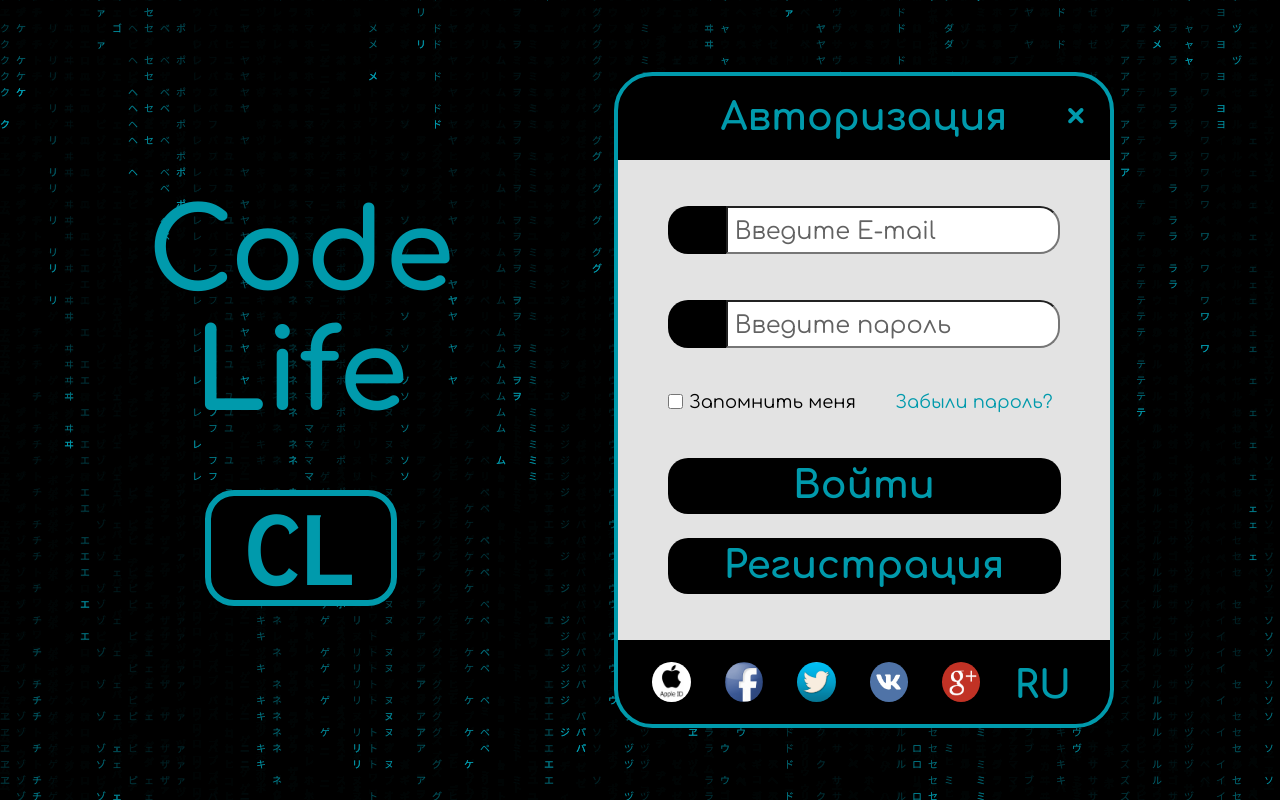
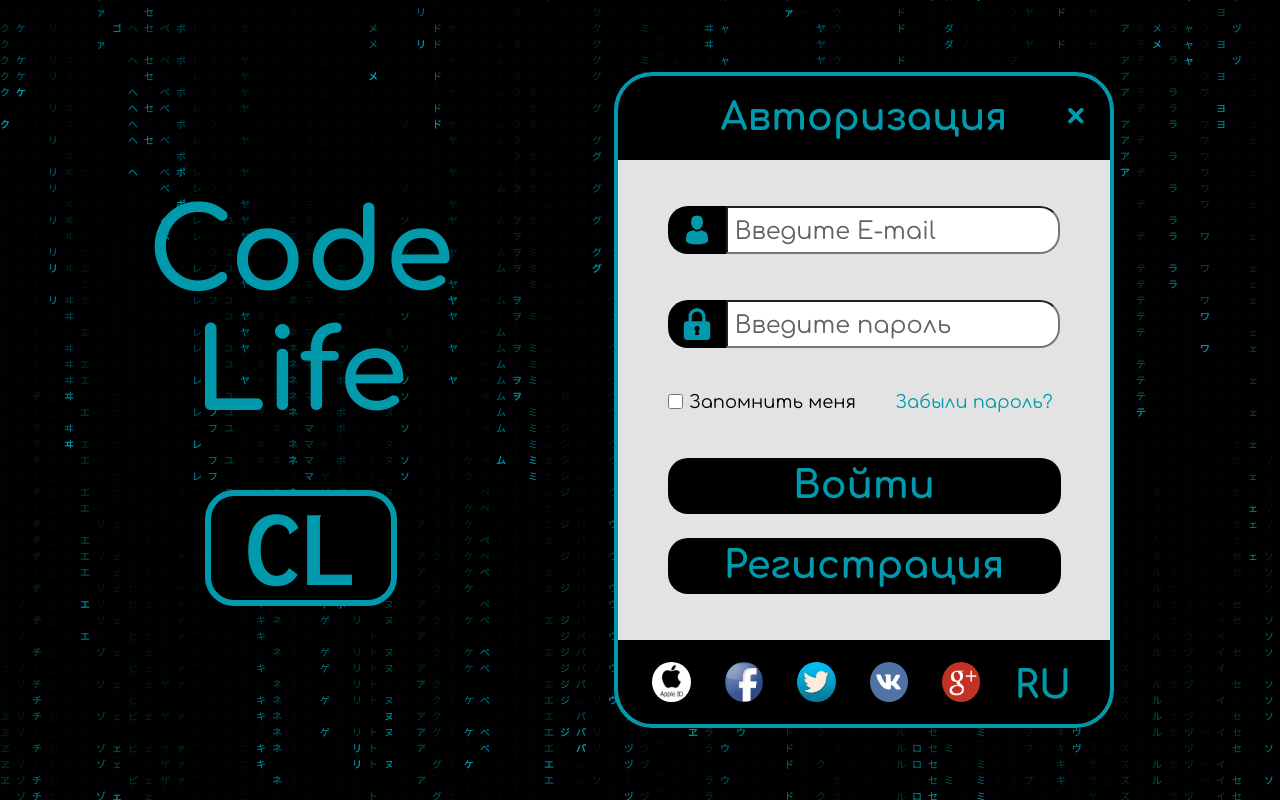
Before and after one commit to Alex-Voinov/CodeLife, a React (Create React App) app in the folder main-app/: page /authorization in a window 1280 px wide. Built offline with nearby package versions, Linux system fonts and the light colour scheme.

Commit message:
Добавленна компонента кнопок

```diff
--- /dev/null
+++ b/main-app/src/components/UI/Inputs/LoginInput.jsx
@@ -0,0 +1,24 @@
+import React from 'react'
+import styles from './LoginInput.module.css'
+const LoginInput = ({inputType}) => {
+
+    const dataInput = {
+        login: {type: 'text', logoSrc: 'user', placeholder: 'Введите E-mail'},
+        password: {type: 'password', logoSrc: 'lock', placeholder: 'Введите пароль'}
+    }
+
+    return (
+        <div className={styles.wrapper}>
+            <div className={styles.logo}>
+                <img
+                    src={`/img/input_logo/${dataInput[inputType].logoSrc}.png`}
+                    alt={`${inputType}_logo`}
+                    className={styles.logo_img}
+                />
+            </div>
+            <input className={styles.content} type={dataInput[inputType].type} placeholder={dataInput[inputType].placeholder} />
+        </div>
+    )
+}
+
+export default LoginInput
--- /dev/null
+++ b/main-app/src/components/UI/Inputs/LoginInput.module.css
@@ -0,0 +1,38 @@
+.wrapper{
+    box-sizing: border-box;
+    display: flex;
+    align-items: center;
+}
+
+.logo{
+    height: 100%;
+    width: 15%;
+    background-color: black;
+    display: flex;
+    justify-content: center;
+    align-items: center;
+    border-radius: 20px 0 0 20px;
+}
+
+.logo_img{
+    height: min(5.6vh, 2.8vw);
+    width: min(5.6vh, 2.8vw);
+}
+
+.wrapper input::placeholder{
+    font-family: 'Comfortaa';
+    font-style: normal;
+    font-weight: 400;
+    font-size: min(3vh, 2vw);
+    line-height: min(3vh, 2vw);
+    color: #626262;
+}
+
+.content {
+    width: 85%;
+    height: 6vh;
+    border-radius: 0 20px 20px 0;
+    box-sizing: border-box;
+    font-size: min(3.5vh, 2vw);
+    padding-left: 0.5vw;
+}
--- a/main-app/src/pages/authorization_page/AuthorizationForm.jsx
+++ b/main-app/src/pages/authorization_page/AuthorizationForm.jsx
@@ -1,21 +1,14 @@
 import React from 'react'
 import './style.css';
 import DesignButton from '../../components/UI/Buttons/ButtonA/AuthButton';
+import LoginInput from '../../components/UI/Inputs/LoginInput';
+
 const AuthorizationForm = ({switchFunc, sAuth}) => {
     return (
         <form>
-            <div className="input_with_logo">
-                <div className="input_logo">
-                    <div id="logo_email"></div>
-                </div>
-                <input type="text" placeholder="Введите E-mail" id="input_email" />
-            </div>
-            <div className="input_with_logo">
-                <div className="input_logo">
-                    <div id="logo_pass"></div>
-                </div>
-                <input type="password" placeholder="Введите пароль" id="input_pass" />
-            </div>
+            <LoginInput inputType={'login'}/>
+            <LoginInput inputType={'password'}/>
+
             <div id="additional_option">
                 <label>
                     <input type="checkbox" id="checkbox" /> Запомнить меня
--- a/main-app/src/pages/authorization_page/AuthorizationPage.jsx
+++ b/main-app/src/pages/authorization_page/AuthorizationPage.jsx
@@ -1,65 +1,16 @@
-import React, {useState} from 'react'
+import React from 'react'
 import Matrix from '../../components/Decorations/Matrix/Matrix'
 import './style.css';
-import CircularIconPanel from '../../components/Decorations/CircularIconPanel/CircularIconPanel'
-import CompanyLogo from '../../components/Decorations/CL_logo/CompanyLogo';
-import AuthorizationForm from './AuthorizationForm';
-import RegistrationForm from './RegistrationForm';
-import {useNavigate } from 'react-router-dom';
-import generateFunctionTransfer from '../../utils/animatedBacground';
+import LeftDecorate from './LeftDecorate';
+import RightForm from './RightForm';
 
 const AuthorizationPage = () => {
-
-    const [registrationMode, setRegistrationMode] = useState(false);
-
-    const history = useNavigate();
-    const [goMain, goLC] = generateFunctionTransfer(history, ['/','/personal_account'])
-
-    const switchMode = (e) => {
-        console.log(registrationMode);
-        e.preventDefault();
-        setRegistrationMode(!registrationMode);
-    }
-
-    const dataIcons = [
-        'apple',
-        'facebook',
-        'twitter',
-        'vk',
-        'google'
-    ];
-
-    const CL_logo_style = {
-        marginTop: 'var(--attributes_container_gap)',
-        width: 'var(--Company_logo_width)',
-        height: 'var(--Company_logo_height)'
-    }
-
-
     return (
         <>
             <Matrix />
             <div className="authorization_page_content">
-                <div className="attributes_container">
-                    <div className="Company_title">Code Life</div>
-                    <CompanyLogo style={CL_logo_style}/>
-                </div>
-                <div id="authorization_form">
-                    <div id="authorization_form_title">
-                        {registrationMode? 'Регистарция': 'Авторизация'} <span className="clickable" onClick={goMain} id="form_close">&times;</span>
-                    </div>
-                    {
-                        registrationMode
-                        ? <RegistrationForm switchFunc={switchMode} sAuth={goLC}/>
-                        : <AuthorizationForm switchFunc={switchMode} sAuth={goLC}/>
-                    }
-                    <div className="authorization_form_footer">
-                        <CircularIconPanel dataIcons={dataIcons} styleIcons={{width: '3vw', height:' 5vh'}}/>
-                        <div className="clickable lang_selecter">
-                            RU
-                        </div>
-                    </div>
-                </div>
+                <LeftDecorate />
+                <RightForm />
             </div>
         </>
     )
--- /dev/null
+++ b/main-app/src/pages/authorization_page/FormFooter.jsx
@@ -0,0 +1,22 @@
+import React from 'react'
+import CircularIconPanel from '../../components/Decorations/CircularIconPanel/CircularIconPanel'
+
+const FormFooter = () => {
+    const dataIcons = [
+        'apple',
+        'facebook',
+        'twitter',
+        'vk',
+        'google'
+    ];
+    return (
+        <div className="authorization_form_footer">
+            <CircularIconPanel dataIcons={dataIcons} styleIcons={{ width: '3vw', height: ' 5vh' }} />
+            <div className="clickable lang_selecter">
+                RU
+            </div>
+        </div>
+    )
+}
+
+export default FormFooter
--- /dev/null
+++ b/main-app/src/pages/authorization_page/FormHeader.jsx
@@ -0,0 +1,14 @@
+import React from 'react'
+
+const FormHeader = ({Mode, closeLink}) => {
+    return (
+        <div className="authorization_form_title">
+            {Mode ? 'Регистарция' : 'Авторизация'}
+            <span className="clickable" onClick={closeLink} id="form_close">
+                &times;
+            </span>
+        </div>
+    )
+}
+
+export default FormHeader
--- /dev/null
+++ b/main-app/src/pages/authorization_page/LeftDecorate.jsx
@@ -0,0 +1,20 @@
+import React from 'react'
+import CompanyLogo from '../../components/Decorations/CL_logo/CompanyLogo';
+
+const LeftDecorate = () => {
+
+    const CL_logo_style = {
+        marginTop: 'var(--attributes_container_gap)',
+        width: 'var(--Company_logo_width)',
+        height: 'var(--Company_logo_height)'
+    }
+
+    return (
+        <div className="attributes_container">
+            <div className="Company_title">Code Life</div>
+            <CompanyLogo style={CL_logo_style}/>
+        </div>
+    )
+}
+
+export default LeftDecorate
--- /dev/null
+++ b/main-app/src/pages/authorization_page/RightForm.jsx
@@ -0,0 +1,31 @@
+import React, {useState} from 'react'
+import AuthorizationForm from './AuthorizationForm';
+import RegistrationForm from './RegistrationForm';
+import FormFooter from './FormFooter';
+import FormHeader from './FormHeader';
+import {useNavigate } from 'react-router-dom';
+import generateFunctionTransfer from '../../utils/animatedBacground';
+
+const RightForm = () => {
+    const history = useNavigate();
+    const [goMain, goLC] = generateFunctionTransfer(history, ['/', '/personal_account'])
+    const [registrationMode, setRegistrationMode] = useState(false);
+    const switchMode = (e) => {
+        console.log(registrationMode);
+        e.preventDefault();
+        setRegistrationMode(!registrationMode);
+    }
+    return (
+        <div className="authorization_form">
+            <FormHeader Mode={registrationMode} closeLink={goMain} />
+            {
+                registrationMode
+                    ? <RegistrationForm switchFunc={switchMode} sAuth={goLC} />
+                    : <AuthorizationForm switchFunc={switchMode} sAuth={goLC} />
+            }
+            <FormFooter />
+        </div>
+    )
+}
+
+export default RightForm
--- a/main-app/src/pages/authorization_page/style.css
+++ b/main-app/src/pages/authorization_page/style.css
@@ -45,7 +45,7 @@
     text-align: center;
 }
 
-#authorization_form {
+.authorization_form {
     width: var(--authorization_form_width);
     height: 100%;
     background-color: black;
@@ -55,7 +55,7 @@
     flex-direction: column;
 }
 
-#authorization_form_title {
+.authorization_form_title {
     width: 100%;
     position: relative;
     background-color: black;
@@ -86,7 +86,7 @@
     color: var(--main_color);
 }
 
-#authorization_form form {
+.authorization_form form {
     width: 100%;
     height: calc(100% - var(--authorization_form_footer_height) - var(--authorization_form_title_height));
     background-color: rgb(227, 227, 227);
@@ -107,43 +107,6 @@
     width: 98%;
 }
 
-.input_with_logo {
-    box-sizing: border-box;
-    display: flex;
-    align-items: center;
-}
-
-.input_with_logo input::placeholder{
-    font-family: 'Comfortaa';
-    font-style: normal;
-    font-weight: 400;
-    font-size: min(3vh, 2vw);
-    line-height: min(3vh, 2vw);
-    color: #626262;
-}
-
-
-.input_logo {
-    height: 100%;
-    width: 15%;
-    background-color: black;
-    display: flex;
-    justify-content: center;
-    align-items: center;
-    border-radius: 20px 0 0 20px;
-}
-
-
-
-#input_email,
-#input_pass {
-    width: 85%;
-    height: 6vh;
-    border-radius: 0 20px 20px 0;
-    box-sizing: border-box;
-    font-size: min(3.5vh, 2vw);
-    padding-left: 0.5vw;
-}
 
 #buttons_container {
     box-sizing: border-box;
@@ -191,8 +154,6 @@
     transform: scaleX(1);
 }
 
-
-
 .authorization_form_footer {
     width: 100%;
     background-color: black;
@@ -208,29 +169,6 @@
     align-items: center;
     box-sizing: border-box;
     justify-content: center;
-}
-
-.social_logo {
-    width: 3vw;
-    height: 5vh;
-    border-radius: 50%;
-    background-color: #009AAC;
-    margin-left: 2vw;
-}
-
-
-
-#logo_email{
-    background-size: contain;
-    background-repeat: no-repeat;
-    height: min(5.6vh, 2.8vw);
-    width: min(5.6vh, 2.8vw);
-}
-#logo_pass{
-    background-size: contain;
-    background-repeat: no-repeat;
-    height: min(5.6vh, 2.8vw);
-    width: min(5.6vh, 2.8vw);
 }
 
 
```
Also changed, not shown: main-app/public/img/input_logo/lock.png (added), main-app/public/img/input_logo/user.png (added).
